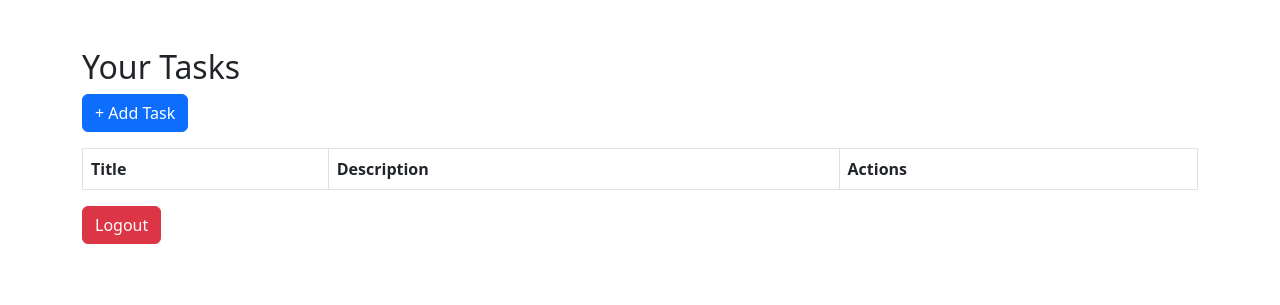
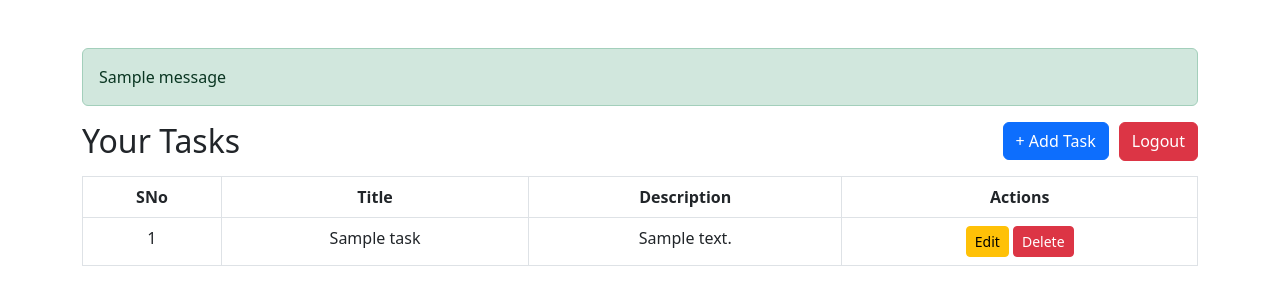
Before and after one commit to Hasan-maqsood13/Basic-Flask-ToDo-App, a Flask app: template templates/home.html in a window 1280 px wide. Shown: the top 305 px of the page. Run offline with Flask 3, Linux system fonts and the light colour scheme; the template is opened without the code that fills it: values that come from a table or form of the project are taken from there, others are empty; tables that the repository leaves empty hold one stand-in row (values such as "Sample post"); one stand-in notice (Sample message) is shown; lists and menus that the app fills with data are empty.

Commit message:
✅ Final Commit: Completed Flask ToDo App with authentication, task CRUD, and validation.

```diff
--- a/app.py
+++ b/app.py
@@ -2,7 +2,7 @@ from flask import Flask, render_template, url_for, redirect, request, session, f
 from flask_sqlalchemy import SQLAlchemy
 from datetime import datetime
 import os
-
+import re
 
 app = Flask(__name__)
 app.secret_key = 'mysecretkey'
@@ -14,8 +14,7 @@ db = SQLAlchemy(app)
 # Modules
 class User(db.Model):
     id = db.Column(db.Integer, primary_key=True)
-    first_name = db.Column(db.String(100), nullable=False)
-    last_name = db.Column(db.String(100), nullable=False)
+    username = db.Column(db.String(150), unique=True, nullable=False)
     email = db.Column(db.String(150), unique=True, nullable=False)
     password = db.Column(db.String(150), nullable=False)
     tasks = db.relationship('Task', backref='user', lazy=True)
@@ -32,10 +31,151 @@ class Task(db.Model):
 # Routes
 @app.route('/')
 def index():
-    return "Hello world"
+    return redirect(url_for('login'))
+
+@app.route('/register', methods=['GET', 'POST'])
+def register():
+    if request.method == 'POST':
+        username = request.form['username'].strip()
+        email = request.form['email'].strip()
+        password = request.form['password'].strip()
+
+        # --- Validation ---
+        if not username or not email or not password:
+            flash("All fields are required.", "error")
+            return redirect(url_for('register'))
+
+        # Username: letters only, 6–20 chars
+        if not re.match(r'^[a-zA-Z]{6,20}$', username):
+            flash("Username must be 6–20 letters (no numbers or special characters).", "error")
+            return redirect(url_for('register'))
+
+        # Email basic check
+        if not re.match(r'^[\w\.-]+@[\w\.-]+\.\w+$', email):
+            flash("Invalid email address.", "error")
+            return redirect(url_for('register'))
+
+        # Password: 8–16 chars, must include letters, numbers, and special characters
+        if not re.match(r'^(?=.*[a-zA-Z])(?=.*\d)(?=.*[@$!%*?&])[A-Za-z\d@$!%*?&]{8,16}$', password):
+            flash("Password must be 8–16 characters long and include letters, numbers, and special characters.", "error")
+            return redirect(url_for('register'))
+
+        # Check for duplicate username/email
+        if User.query.filter_by(username=username).first():
+            flash("Username already taken.", "error")
+            return redirect(url_for('register'))
+
+        if User.query.filter_by(email=email).first():
+            flash("Email already registered.", "error")
+            return redirect(url_for('register'))
+
+        # Save user
+        user = User(username=username, email=email, password=password)
+        db.session.add(user)
+        db.session.commit()
+        flash("Registration successful. Please log in.", "success")
+        return redirect(url_for('login'))
+
+    return render_template('register.html')
 
 
+@app.route('/login', methods=['GET', 'POST'])
+def login():
+    if request.method == 'POST':
+        email = request.form['email'].strip()
+        password = request.form['password'].strip()
 
+        if not email or not password:
+            flash("email and password are required.", "error")
+            return redirect(url_for('login'))
+
+        user = User.query.filter_by(email=email).first()
+
+        if not user:
+            flash("No account found with this email.", "error")
+            return redirect(url_for('login'))
+
+        if user.password != password:
+            flash("Incorrect password.", "error")
+            return redirect(url_for('login'))
+
+        session['user_id'] = user.id
+        flash("Logged in successfully!", "success")
+        return redirect(url_for('home'))
+
+    return render_template('login.html')
+
+@app.route('/logout')
+def logout():
+    session.pop('user_id', None)
+    flash("Logged out.", "success")
+    return redirect(url_for('login'))
+
+
+@app.route('/home', methods=['GET', 'POST'])
+def home():
+    if 'user_id' not in session:
+        return redirect(url_for('login'))
+
+    if request.method == 'POST':
+        title = request.form['title'].strip()
+        description = request.form['description'].strip()
+
+        if not title:
+            flash("Title is required.", "error")
+            return redirect(url_for('home'))
+
+        task = Task(title=title, description=description, user_id=session['user_id'])
+        db.session.add(task)
+        db.session.commit()
+        flash("Task added.", "success")
+        return redirect(url_for('home'))
+
+    # Get latest tasks first
+    tasks = Task.query.filter_by(user_id=session['user_id']).order_by(Task.created_at.desc()).all()
+    return render_template('home.html', tasks=tasks)
+
+
+# Route to delete a task
+@app.route('/delete/<int:task_id>')
+def delete_task(task_id):
+    if 'user_id' not in session:
+        return redirect(url_for('login'))
+
+    task = Task.query.get_or_404(task_id)
+    if task.user_id != session['user_id']:
+        flash("Unauthorized action.", "error")
+        return redirect(url_for('home'))
+
+    db.session.delete(task)
+    db.session.commit()
+    flash("Task deleted.", "success")
+    return redirect(url_for('home'))
+
+
+# Route to update a task
+@app.route('/edit/<int:task_id>', methods=['POST'])
+def edit_task(task_id):
+    if 'user_id' not in session:
+        return redirect(url_for('login'))
+
+    task = Task.query.get_or_404(task_id)
+    if task.user_id != session['user_id']:
+        flash("Unauthorized action.", "error")
+        return redirect(url_for('home'))
+
+    title = request.form['title'].strip()
+    description = request.form['description'].strip()
+
+    if not title:
+        flash("Title is required.", "error")
+        return redirect(url_for('home'))
+
+    task.title = title
+    task.description = description
+    db.session.commit()
+    flash("Task updated.", "success")
+    return redirect(url_for('home'))
 
 
 
--- a/templates/base.html
+++ b/templates/base.html
@@ -8,13 +8,13 @@
 </head>
 <body>
 <div class="container mt-5">
-    <!-- {% with messages = get_flashed_messages(with_categories=true) %}
+    {% with messages = get_flashed_messages(with_categories=true) %}
       {% if messages %}
         {% for category, msg in messages %}
           <div class="alert alert-{{ 'danger' if category == 'error' else 'success' }}">{{ msg }}</div>
         {% endfor %}
       {% endif %}
-    {% endwith %} -->
+    {% endwith %}
 
     {% block content %}{% endblock %}
 </div>
--- a/templates/home.html
+++ b/templates/home.html
@@ -1,27 +1,48 @@
 {% extends 'base.html' %}
 {% block content %}
-<h2>Your Tasks</h2>
 
-<!-- Add Task Button -->
-<button class="btn btn-primary mb-3" data-bs-toggle="modal" data-bs-target="#taskModal">+ Add Task</button>
+<div class="operwali" style="display: flex;">
+  <h2>Your Tasks</h2>
+
+  <!-- Add Task Button -->
+  <button class="btn btn-primary mb-3" data-bs-toggle="modal" data-bs-target="#taskModal" style="margin-left: auto;">+ Add Task</button>
+  <a href="{{ url_for('logout') }}" class="btn btn-danger" style="margin-bottom: 15px; margin-left: 10px;">Logout</a>
+</div>
 
 <table class="table table-bordered">
   <thead>
-    <tr>
+    <tr style="text-align: center;">
+      <th>SNo</th>
       <th>Title</th>
       <th>Description</th>
       <th>Actions</th>
     </tr>
   </thead>
   <tbody>
+  {% if tasks %}
+    {% for task in tasks %}
+    <tr style="text-align: center;">
+      <td>{{ loop.index }}</td>
+      <td>{{ task.title }}</td>
+      <td>{{ task.description }}</td>
+      <td>
+        <!-- Edit Button (opens modal) -->
+        <button class="btn btn-sm btn-warning" data-bs-toggle="modal" data-bs-target="#editTaskModal{{ task.id }}">Edit</button>
 
+        <!-- Delete Button -->
+        <a href="{{ url_for('delete_task', task_id=task.id) }}" class="btn btn-sm btn-danger" onclick="return confirm('Are you sure you want to delete this task?')">Delete</a>
+      </td>
+    </tr>
+    {% endfor %}
+  {% else %}
+    <tr>
+      <td colspan="4" class="text-center text-muted">No task is available.</td>
+    </tr>
+  {% endif %}
   </tbody>
 </table>
 
-
-<a href="#" class="btn btn-danger">Logout</a>
-
-<!-- Modal -->
+<!-- Add Task Modal -->
 <div class="modal fade" id="taskModal" tabindex="-1">
   <div class="modal-dialog">
     <form method="POST" class="modal-content">
@@ -40,4 +61,27 @@
     </form>
   </div>
 </div>
+
+<!-- Edit Task Modals -->
+{% for task in tasks %}
+<div class="modal fade" id="editTaskModal{{ task.id }}" tabindex="-1" aria-labelledby="editTaskModalLabel{{ task.id }}" aria-hidden="true">
+  <div class="modal-dialog">
+    <form method="POST" action="{{ url_for('edit_task', task_id=task.id) }}" class="modal-content">
+      <div class="modal-header">
+        <h5 class="modal-title" id="editTaskModalLabel{{ task.id }}">Edit Task</h5>
+        <button type="button" class="btn-close" data-bs-dismiss="modal"></button>
+      </div>
+      <div class="modal-body">
+        <input name="title" class="form-control mb-2" value="{{ task.title }}" required>
+        <textarea name="description" class="form-control" placeholder="Description">{{ task.description }}</textarea>
+      </div>
+      <div class="modal-footer">
+        <button class="btn btn-success" type="submit">Save</button>
+        <button type="button" class="btn btn-secondary" data-bs-dismiss="modal">Cancel</button>
+      </div>
+    </form>
+  </div>
+</div>
+{% endfor %}
+
 {% endblock %}
```
Also changed, not shown: templates/login.html (+5 -3 lines), templates/register.html (+5 -2 lines).
